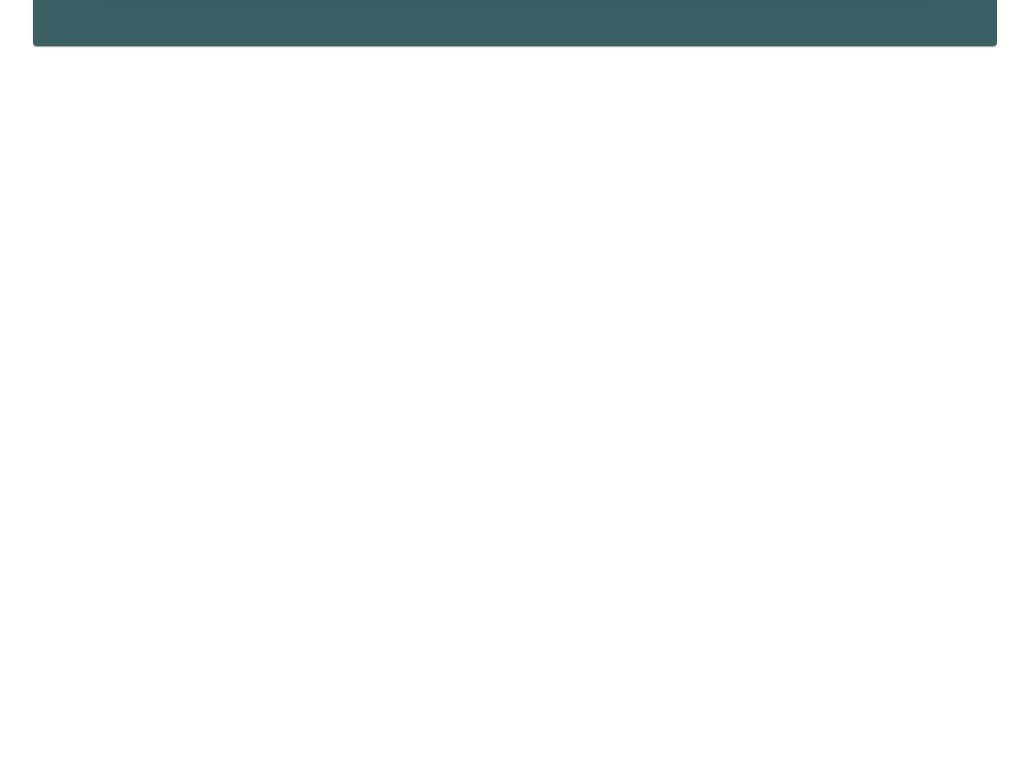
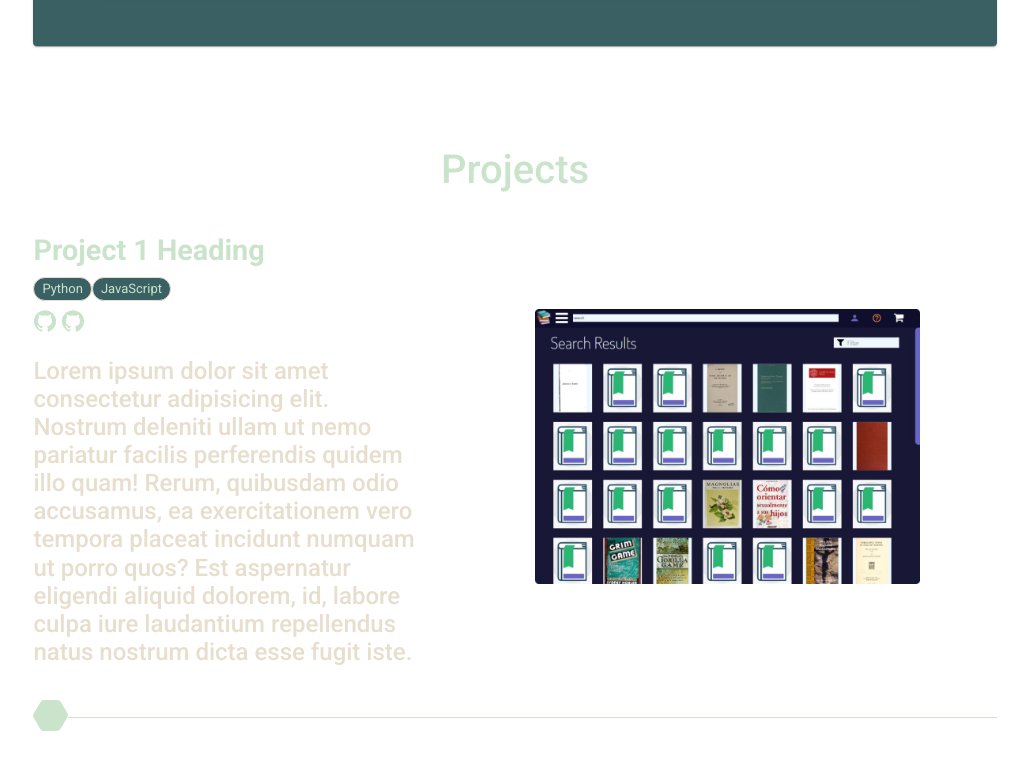
Before and after one commit to chrisoChen/portfoliov2, a Next.js app: page / in a window 1280 px wide. Shown: the part 1757-2520 px from the top of the page, without its empty margins (125-1154 px from the left). Before the commit the page ends 1859 px from the top, so only its background shows below. Built offline with nearby package versions, Linux system fonts and the light colour scheme.

Commit message:
Projects prototype and refactorings

```diff
--- /dev/null
+++ b/components/HexagonIcon.js
@@ -0,0 +1,36 @@
+import { SvgIcon } from "@mui/material";
+
+function HexagonIcon(props) {
+  const { fill = "#87BBA2" } = props;
+
+  return (
+    // <svg
+    //   width="127"
+    //   height="113"
+    //   viewBox="0 0 127 113"
+    //   fill="none"
+    //   xmlns="http://www.w3.org/2000/svg"
+    // >
+    //   <path
+    //     d="M101.117 7.15231C98.5442 2.69568 93.7675 -0.0260373 88.6212 0.0325855L39.5904 0.591109C34.6153 0.647782 30.0292 3.29608 27.4926 7.57726L2.4936 49.7687C-0.130286 54.1971 -0.162093 59.6957 2.41041 64.1523L26.1239 105.234C28.6964 109.69 33.473 112.412 38.6192 112.354L87.6505 111.796C92.6259 111.739 97.2121 109.091 99.7488 104.81L124.747 62.6172C127.371 58.1889 127.403 52.6904 124.83 48.2339L101.117 7.15231Z"
+    //     fill={fill}
+    //   />
+    // </svg>
+    <SvgIcon
+      width="127"
+      height="113"
+      viewBox="0 0 127 113"
+      fill="none"
+      xmlns="http://www.w3.org/2000/svg"
+      shapeRendering="geometricPrecision"
+      fontSize="large"
+    >
+      <path
+        d="M101.117 7.15231C98.5442 2.69568 93.7675 -0.0260373 88.6212 0.0325855L39.5904 0.591109C34.6153 0.647782 30.0292 3.29608 27.4926 7.57726L2.4936 49.7687C-0.130286 54.1971 -0.162093 59.6957 2.41041 64.1523L26.1239 105.234C28.6964 109.69 33.473 112.412 38.6192 112.354L87.6505 111.796C92.6259 111.739 97.2121 109.091 99.7488 104.81L124.747 62.6172C127.371 58.1889 127.403 52.6904 124.83 48.2339L101.117 7.15231Z"
+        fill={fill}
+      />
+    </SvgIcon>
+  );
+}
+
+export default HexagonIcon;
--- /dev/null
+++ b/components/InfoStack.js
@@ -0,0 +1,102 @@
+import { Stack } from "@mui/material";
+import { Container } from "@mui/material";
+import { Typography } from "@mui/material";
+import { Box } from "@mui/material";
+import Image from "next/image";
+import profilePic from "../public/proj-imgs/virtulib-sample.jpg";
+import InfoChips from "./InfoChips";
+import GitHubIcon from "@mui/icons-material/GitHub";
+import OpenInNewIcon from "@mui/icons-material/OpenInNew";
+import Link from "@mui/material/Link";
+import { ConstructionOutlined } from "@mui/icons-material";
+import { Divider } from "@mui/material";
+import HexagonIcon from "./HexagonIcon";
+import { useTheme } from "@mui/material";
+import { ClassNames } from "@emotion/react";
+
+function InfoStack(props) {
+  const {
+    reverse = false,
+    projectTools = ["Python", "JavaScript"],
+    projectLinks = {
+      github: "https://mui.com/material-ui/material-icons/?query=github",
+      live: false,
+    },
+  } = props;
+
+  const theme = useTheme();
+
+  const githubLink = projectLinks.github ? (
+    <Stack direction="row" spacing={0.5} alignItems="center" mt={1}>
+      <Link
+        href={projectLinks.github}
+        aria-label="Link to company's website."
+        target="_blank"
+        rel="noopener noreferrer"
+        color="secondary.main"
+        sx={{ display: "flex", alignItems: "center" }}
+      >
+        <GitHubIcon sx={{ color: "secondary.main" }} />
+      </Link>
+      <Link
+        href={projectLinks.github}
+        aria-label="Link to company's website."
+        target="_blank"
+        rel="noopener noreferrer"
+        color="secondary.main"
+        sx={{ display: "flex", alignItems: "center" }}
+      >
+        <GitHubIcon sx={{ color: "secondary.main" }} />
+      </Link>
+    </Stack>
+  ) : null;
+
+  return (
+    <Box my={4}>
+      <Stack
+        justifyContent="space-between"
+        alignItems="center"
+        direction={reverse ? "row-reverse" : "row"}
+        gap={5}
+      >
+        <Box sx={{ width: { xs: "100%", md: "40%" } }}>
+          <Typography variant="h3">Project 1 Heading</Typography>
+          <Box mt={1}>
+            <InfoChips infoList={projectTools} />
+          </Box>
+          {githubLink}
+          <Typography variant="body1" mt={3}>
+            Lorem ipsum dolor sit amet consectetur adipisicing elit. Nostrum
+            deleniti ullam ut nemo pariatur facilis perferendis quidem illo
+            quam! Rerum, quibusdam odio accusamus, ea exercitationem vero
+            tempora placeat incidunt numquam ut porro quos? Est aspernatur
+            eligendi aliquid dolorem, id, labore culpa iure laudantium
+            repellendus natus nostrum dicta esse fugit iste.
+          </Typography>
+        </Box>
+        <Box
+          sx={{
+            width: { xs: "100%", md: "40%" },
+            margin: "0 auto",
+            display: { xs: "none", md: "block" },
+          }}
+        >
+          <Image
+            src={profilePic}
+            alt="A cartoon portrait of the software developer, Chris Chen. Chris poses directly at the camera and his glasses have been colored yellow and turquoise for a heightened cartoon look."
+            priority
+          />
+        </Box>
+      </Stack>
+      <Divider
+        sx={{ mt: 4 }}
+        textAlign={reverse ? "right" : "left"}
+        className="textDivider"
+      >
+        <HexagonIcon fill={theme.palette.secondary.main} />
+      </Divider>
+    </Box>
+  );
+}
+
+export default InfoStack;
--- a/pages/index.js
+++ b/pages/index.js
@@ -1,4 +1,4 @@
-import { Intro, About, Experience } from "../section_components";
+import { Intro, About, Experience, Projects } from "../section_components";
 import { Box } from "@mui/system";
 
 function Main() {
@@ -7,6 +7,7 @@ function Main() {
       <Intro />
       <About />
       <Experience />
+      <Projects />
     </Box>
   );
 }
--- /dev/null
+++ b/section_components/Projects.js
@@ -0,0 +1,17 @@
+import { Container } from "@mui/system";
+import { Typography } from "@mui/material";
+import InfoStack from "../components/InfoStack";
+
+function Projects() {
+  return (
+    <Container variant="section">
+      <Typography variant="h2" gutterBottom sx={{ textAlign: "center" }}>
+        Projects
+      </Typography>
+      <InfoStack reverse={false} />
+      <InfoStack reverse={true} />
+    </Container>
+  );
+}
+
+export default Projects;
--- a/section_components/index.js
+++ b/section_components/index.js
@@ -1,5 +1,6 @@
 import Intro from "./Intro";
 import About from "./About";
 import Experience from "./Experience";
+import Projects from "./Projects";
 
-export { Intro, About, Experience };
+export { Intro, About, Experience, Projects };
--- a/themes/componentTheme.js
+++ b/themes/componentTheme.js
@@ -56,11 +56,9 @@ const componentTheme = {
       styleOverrides: {
         root: {
           "& .MuiDivider-wrapper": {
-            paddingLeft: "0",
-            paddingRight: "30px",
+            padding: 0,
           },
         },
-
         // Remove trailing divider when adding content inside MUI Divider
         textAlignLeft: {
           "&::before": {
@@ -68,11 +66,15 @@ const componentTheme = {
           },
           "&::after": {
             width: "100%",
+            borderTop: "1px solid",
+            borderColor: colorTheme.palette.secondary.main,
           },
         },
         textAlignRight: {
           "&::before": {
             width: "100%",
+            borderTop: "1px solid",
+            borderColor: colorTheme.palette.secondary.main,
           },
           "&::after": {
             width: "0%",
@@ -97,7 +99,7 @@ const componentTheme = {
             [tempTheme.breakpoints.up("md")]: {
               width: "80%",
             },
-            width: "100%",
+            width: "95%",
             // padding: "3rem 0",
             padding: `${tempTheme.spacing(6)} 0`,
           },
```
Also changed, not shown: components/LogoHexagon.js (deleted, +0 -18 lines), public/proj-imgs/virtulib-sample.jpg (added).
